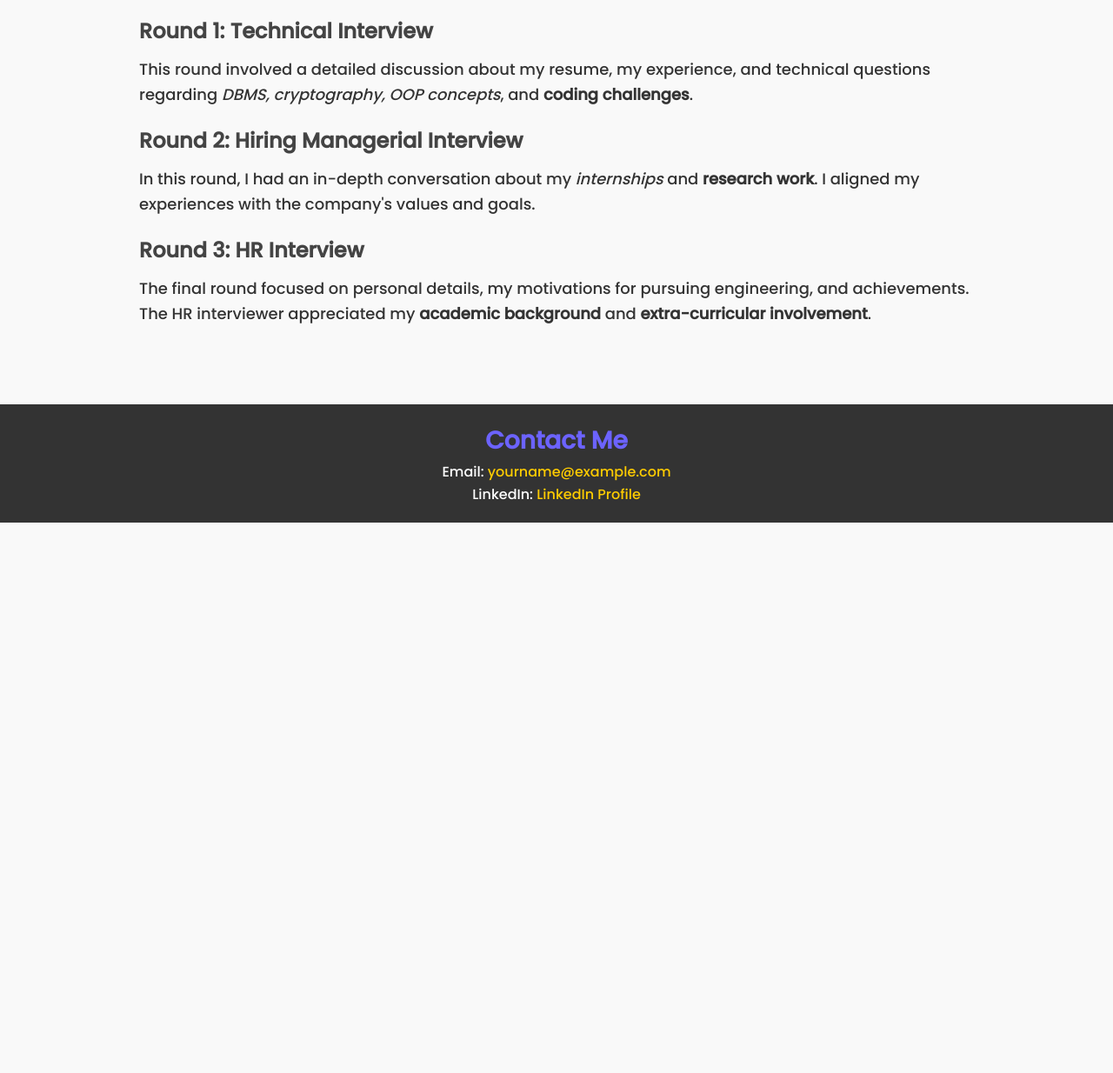
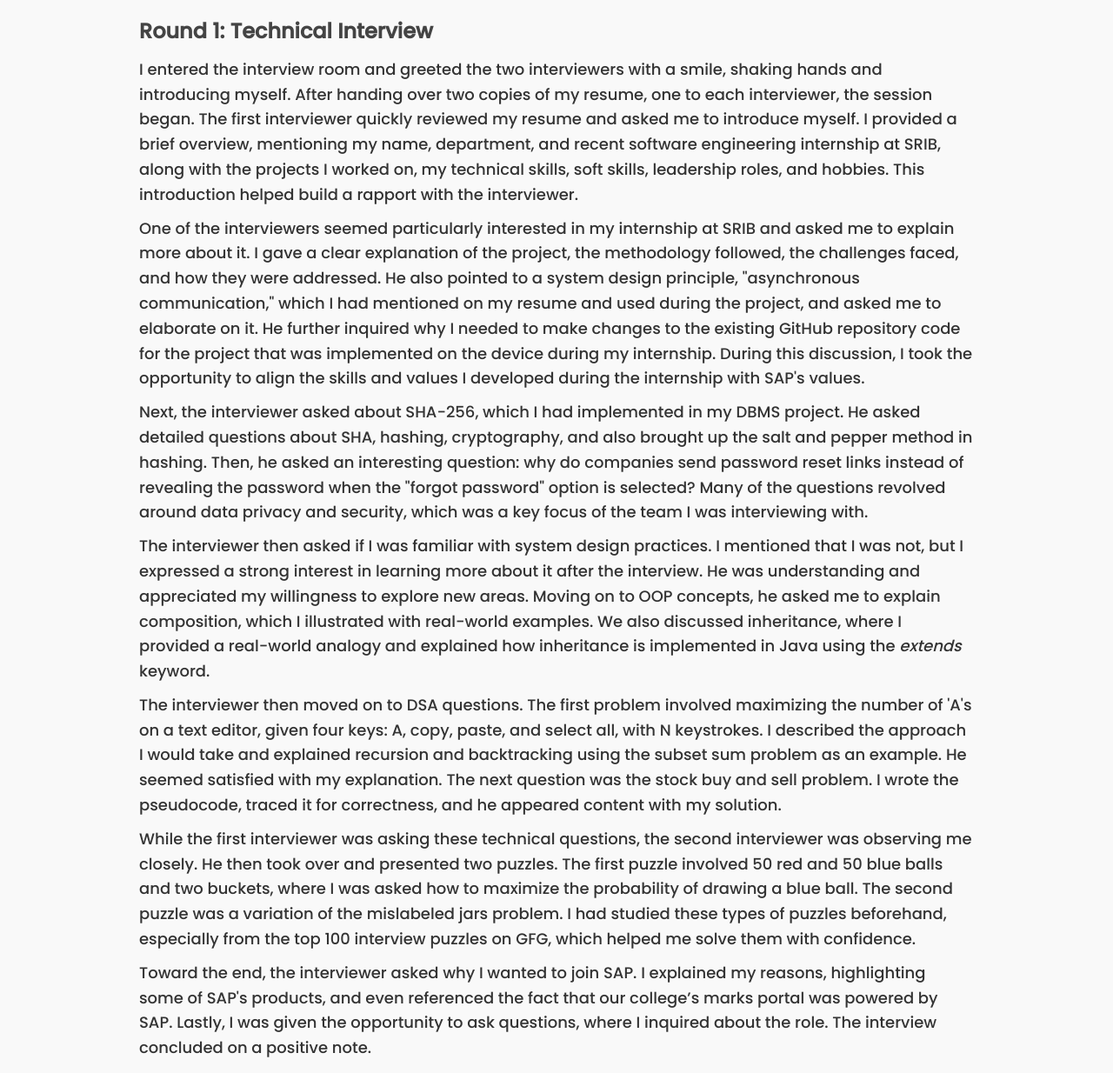
Before and after one commit to MayurGP25/MayurGP25.github.io, a plain HTML site: page index.html in a window 1280 px wide. Shown: the part 786-2020 px from the top of the page at 87% size. Before the commit the page ends 1387 px from the top, so only its background shows below. Drawn offline with Linux system fonts and the light colour scheme.

Commit message:
Update index.html

```diff
--- a/index.html
+++ b/index.html
@@ -34,8 +34,29 @@
     <section id="interview">
         <h2>Interview Experience</h2>
         <div class="content">
-            <h3>Round 1: Technical Interview</h3>
-            <p>This round involved a detailed discussion about my resume, my experience, and technical questions regarding <em>DBMS, cryptography, OOP concepts</em>, and <strong>coding challenges</strong>.</p>
+<h3>Round 1: Technical Interview</h3>
+<p>
+    I entered the interview room and greeted the two interviewers with a smile, shaking hands and introducing myself. After handing over two copies of my resume, one to each interviewer, the session began. The first interviewer quickly reviewed my resume and asked me to introduce myself. I provided a brief overview, mentioning my name, department, and recent software engineering internship at SRIB, along with the projects I worked on, my technical skills, soft skills, leadership roles, and hobbies. This introduction helped build a rapport with the interviewer.
+</p>
+<p>
+    One of the interviewers seemed particularly interested in my internship at SRIB and asked me to explain more about it. I gave a clear explanation of the project, the methodology followed, the challenges faced, and how they were addressed. He also pointed to a system design principle, "asynchronous communication," which I had mentioned on my resume and used during the project, and asked me to elaborate on it. He further inquired why I needed to make changes to the existing GitHub repository code for the project that was implemented on the device during my internship. During this discussion, I took the opportunity to align the skills and values I developed during the internship with SAP's values.
+</p>
+<p>
+    Next, the interviewer asked about SHA-256, which I had implemented in my DBMS project. He asked detailed questions about SHA, hashing, cryptography, and also brought up the salt and pepper method in hashing. Then, he asked an interesting question: why do companies send password reset links instead of revealing the password when the "forgot password" option is selected? Many of the questions revolved around data privacy and security, which was a key focus of the team I was interviewing with.
+</p>
+<p>
+    The interviewer then asked if I was familiar with system design practices. I mentioned that I was not, but I expressed a strong interest in learning more about it after the interview. He was understanding and appreciated my willingness to explore new areas. Moving on to OOP concepts, he asked me to explain composition, which I illustrated with real-world examples. We also discussed inheritance, where I provided a real-world analogy and explained how inheritance is implemented in Java using the <em>extends</em> keyword.
+</p>
+<p>
+    The interviewer then moved on to DSA questions. The first problem involved maximizing the number of 'A's on a text editor, given four keys: A, copy, paste, and select all, with N keystrokes. I described the approach I would take and explained recursion and backtracking using the subset sum problem as an example. He seemed satisfied with my explanation. The next question was the stock buy and sell problem. I wrote the pseudocode, traced it for correctness, and he appeared content with my solution.
+</p>
+<p>
+    While the first interviewer was asking these technical questions, the second interviewer was observing me closely. He then took over and presented two puzzles. The first puzzle involved 50 red and 50 blue balls and two buckets, where I was asked how to maximize the probability of drawing a blue ball. The second puzzle was a variation of the mislabeled jars problem. I had studied these types of puzzles beforehand, especially from the top 100 interview puzzles on GFG, which helped me solve them with confidence.
+</p>
+<p>
+    Toward the end, the interviewer asked why I wanted to join SAP. I explained my reasons, highlighting some of SAP's products, and even referenced the fact that our college’s marks portal was powered by SAP. Lastly, I was given the opportunity to ask questions, where I inquired about the role. The interview concluded on a positive note.
+</p>
+
 
             <h3>Round 2: Hiring Managerial Interview</h3>
             <p>In this round, I had an in-depth conversation about my <em>internships</em> and <strong>research work</strong>. I aligned my experiences with the company's values and goals.</p>
```
